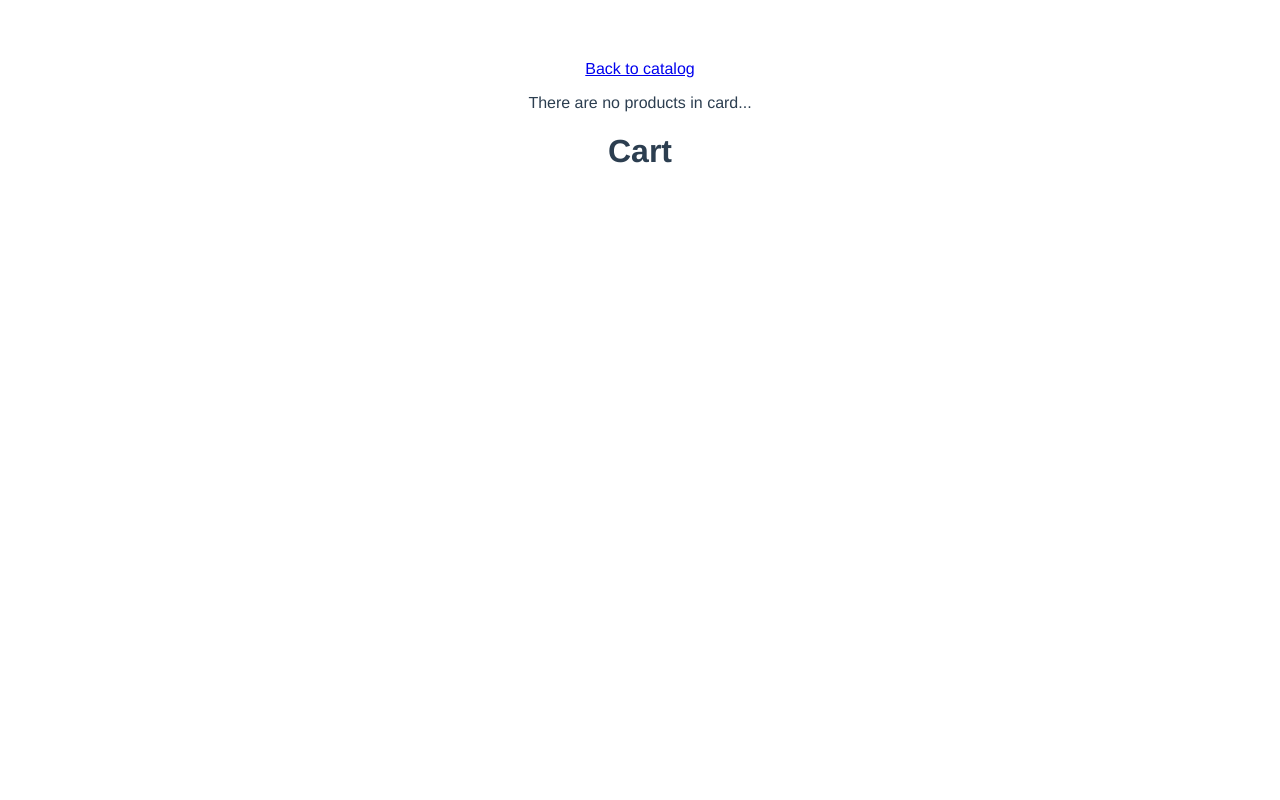
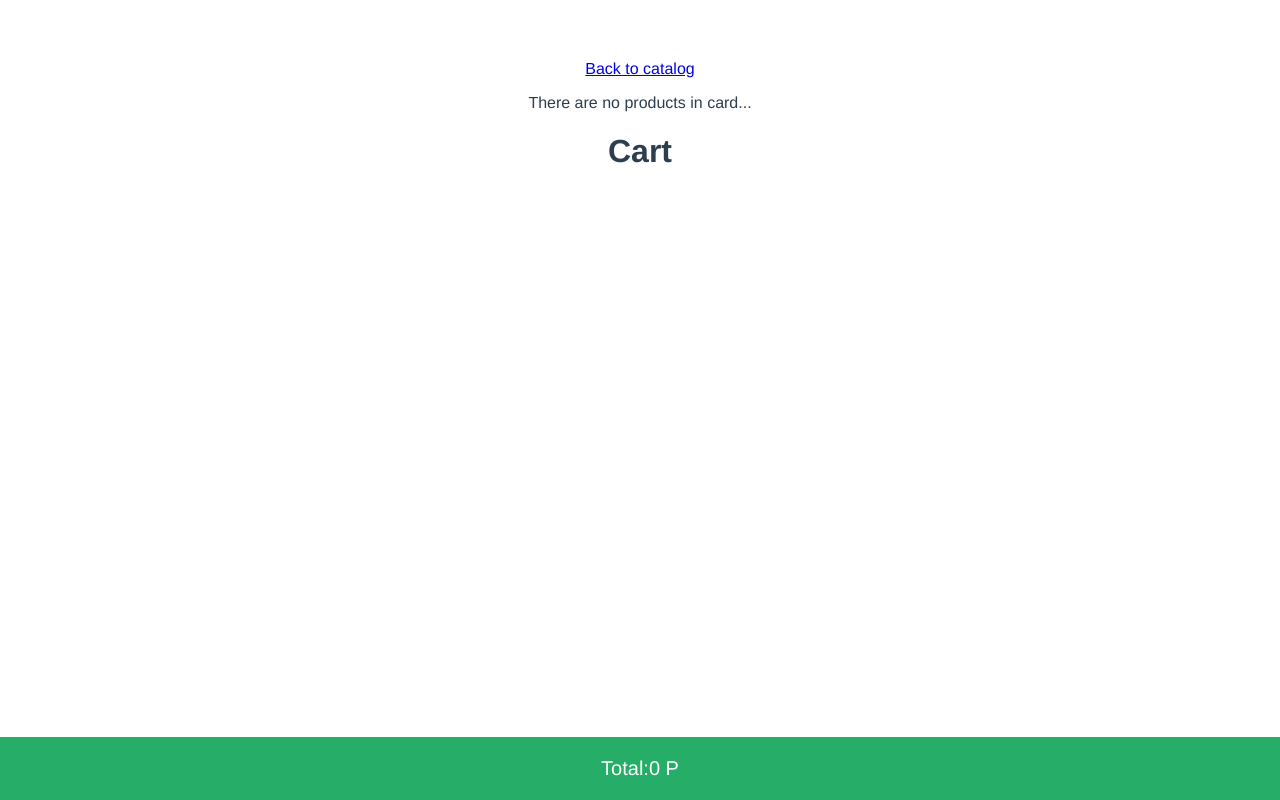
Before and after one commit to ospreystudio/shop, a Vue app: page /#/cart in a window 1280 px wide. Built offline with nearby package versions, Linux system fonts and the light colour scheme.

Commit message:
totil pricew complite

```diff
--- a/src/App.vue
+++ b/src/App.vue
@@ -24,4 +24,15 @@ export default {
   color: #2c3e50;
   margin-top: 60px;
 }
+
+.btn {
+  padding: 8px 16px;
+  background: #26ae68;
+  color: #fff;
+  border: 0;
+  border-radius: 4px;
+  cursor: pointer;
+}
+
+
 </style>
--- a/src/components/CartItem.vue
+++ b/src/components/CartItem.vue
@@ -8,14 +8,18 @@
   </div>
   <div class="v-cart-item__quantity">
           <p>Qty</p>
-        {{ cart_item_data.quantity }}
+       <span class="quantity__btn" @click="decrementItem"> - </span>
+       <span >{{ cart_item_data.quantity }}</span>
+       <span class="quantity__btn" @click="incrementItem"> + </span>
   </div>
   <button @click="deleteCart">Delete</button>
 </div>
 
 </template>
 
+
 <script>
+
 export default {
   props: {
     cart_item_data: {
@@ -29,8 +33,15 @@ export default {
     this.$set(this.cart_item_data,'quantity', 1)
   },
   methods: {
+
     deleteCart() {
       this.$emit('deleteCart')
+    },
+    decrementItem() {
+      this.$emit('decrement')
+    },
+    incrementItem() {
+      this.$emit('increment')
     }
   },
   name: "CardItem.vue"
@@ -49,6 +60,8 @@ export default {
     padding: 8px*2;
     margin-bottom: 8px*2;
   }
-
+}
+.quantity__btn {
+  cursor: pointer;
 }
 </style>
--- a/src/components/CatalogCart.vue
+++ b/src/components/CatalogCart.vue
@@ -8,8 +8,17 @@
   <cart-item v-for="(item, index) in cart_data"
               :key="item.article"
               :cart_item_data="item"
-              @deleteCart="deleteCart(index)"></cart-item>
+              @deleteCart="deleteCart(index)"
+              @increment="increment(index)"
+              @decrement="decrement(index)">
+
+  </cart-item>
+    <div class="v-cart__total">
+      <p class="total__name">Total:</p>
+      <p>{{ cartTotalCost  }} P</p>
+    </div>
   </div>
+
 </template>
 
 <script>
@@ -30,10 +39,33 @@ export default {
   },
   name: "CatalogCard",
 
+  computed: {
+    cartTotalCost() {
+      let result = []
+      if (this.cart_data.length) {
+        for (let item of this.cart_data) {
+          result.push(item.price * item.quantity)
+        }
+        result = result.reduce(function (sum, el) {
+          return sum + el;
+        })
+        return result;
+      } else {
+        return 0
+      }
+    }
+  },
+
   methods: {
     ...mapActions([
-        'delete'
+        'delete','incrementCart', 'decrementCart'
     ]),
+    increment(index) {
+      this.incrementCart(index)
+    },
+    decrement(index) {
+      this.decrementCart(index)
+    },
     deleteCart(index) {
         this.delete(index)
     }
@@ -41,23 +73,23 @@ export default {
 }
 </script>
 
-<style lang="scss" scoped>
-.v-cart-item {
-  display: flex;
-  flex-wrap: nowrap;
-  justify-content: space-between;
-  align-items: center;
-  box-shadow: 0 0 8px 0 #e0e0e0;
-  padding: 8px*2;
-  margin-bottom: 8px*2;
-&__image {
-   max-width: 50px;
- }
-.quantity__btn {
-  cursor: pointer;
-}
-.quantity__tools {
-  user-select: none;
-}
+<style lang="scss">
+.v-cart {
+  margin-bottom: 100px;
+  &__total {
+    position: fixed;
+    bottom: 0;
+    right: 0;
+    left: 0;
+    padding: 8*2 8*3;
+    display: flex;
+    justify-content: center;
+    background: #26ae68;
+    color: #ffffff;
+    font-size: 20px;
+  }
+  .total__name {
+    margin-right: 8*2;
+  }
 }
 </style>
--- a/src/vuex/store.js
+++ b/src/vuex/store.js
@@ -32,6 +32,16 @@ let store = new Vuex.Store({
         },
         remove_cart: (state, index) => {
             state.cart.splice(index, 1)
+        },
+
+        increment: (state, index) => {
+            state.cart[index].quantity++
+        },
+
+        decrement: (state, index) => {
+            if (state.cart[index].quantity > 1) {
+                state.cart[index].quantity--
+            }
         }
     },
     actions: {
@@ -52,7 +62,14 @@ let store = new Vuex.Store({
         },
         delete({ commit }, index) {
             commit('remove_cart', index)
+        },
+        incrementCart({ commit }, index) {
+            commit ('increment', index)
+        },
+        decrementCart({ commit }, index) {
+            commit ('decrement', index)
         }
+
 
 
     },
```
